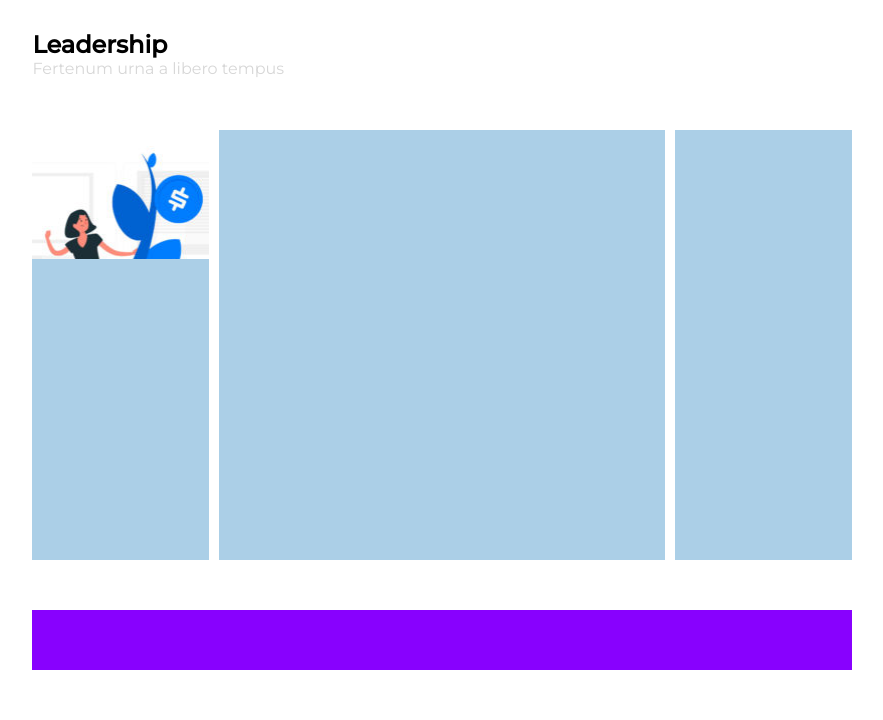
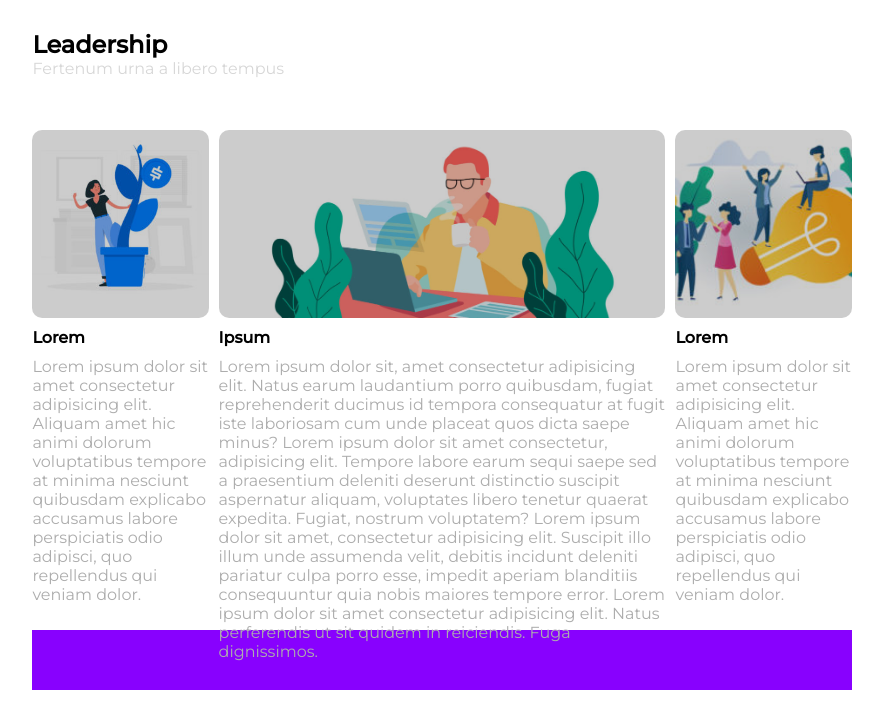
Before and after one commit to Francesco-Ostellari/htmlcss-wp, a plain HTML site: page index.html in a window 1280 px wide. Shown: the part 640-1360 px from the top of the page, without its empty margins (198-1081 px from the left). Drawn offline with Linux system fonts and the light colour scheme.

Commit message:
main-concluso

```diff
--- a/css/style.css
+++ b/css/style.css
@@ -101,24 +101,51 @@ h2 {
 .left-column,
 .right-column {
   width: 21.5%;
-  height: 430px;
-  background: #ABCFE7;
+  height: 470px;
   margin: 20px 0 20px 0;
 }
-.img {
-  background-image: url(../img/img-1.jpg);
-  background-repeat: no-repeat;
-  background-position: top;
-  height: 30%;
-}
+
 .centre-column {
   width: calc(57% - 20px);
-  height: 430px;
-  background: #ABCFE7;
+  height: 470px;
   margin: 20px 10px;
+
 }
 
+.img {
+  height: 40%;
+  background-size:cover;
+  background-repeat: no-repeat;
+  background-position: center;
+  border-radius: 10px;
 
+}
+
+#img-left {
+  background-image: url(../img/img-1.jpg);
+}
+#img-centre {
+  background-image: url(../img/banner-2.jpg);
+}
+#img-right {
+  background-image: url(../img/img-3.jpg);
+}
+
+.background {
+  height: 100%;
+  background-color: rgba(0, 0, 0, 0.2);
+  border-radius: 10px;
+}
+
+.column-title {
+  font-weight: bold;
+  margin-bottom: 10px;
+  margin-top: 10px;
+}
+
+.paragraph {
+  color: #ADADAD;
+}
 [class*="-column"] {
    float: left;
 }
@@ -129,7 +156,7 @@ h2 {
 .footer {
   width: 80%;
   height: 60px;
-  margin: 30px auto 30px;
+  margin: 10px auto 30px;
   background: #8801FE;
 }
 /* end layout footer */
--- a/index.html
+++ b/index.html
@@ -54,13 +54,28 @@
       </div>
       <!-- left-column -->
       <div class="left-column">
-        <div class="img"></div>
-        <div class="background"></div>
+        <div id="img-left" class="img">
+          <div class="background"></div>
+        </div>
+        <div class="column-title">Lorem</div>
+        <p class="paragraph">Lorem ipsum dolor sit amet consectetur adipisicing elit. Aliquam amet hic animi dolorum voluptatibus tempore at minima nesciunt quibusdam explicabo accusamus labore perspiciatis odio adipisci, quo repellendus qui veniam dolor.</p>
       </div>
       <!-- centre-column -->
-      <div class="centre-column"></div>
+      <div class="centre-column">
+        <div id="img-centre" class="img">
+          <div class="background"></div>
+        </div>
+        <div class="column-title">Ipsum</div>
+        <p class="paragraph">Lorem ipsum dolor sit, amet consectetur adipisicing elit. Natus earum laudantium porro quibusdam, fugiat reprehenderit ducimus id tempora consequatur at fugit iste laboriosam cum unde placeat quos dicta saepe minus? Lorem ipsum dolor sit amet consectetur, adipisicing elit. Tempore labore earum sequi saepe sed a praesentium deleniti deserunt distinctio suscipit aspernatur aliquam, voluptates libero tenetur quaerat expedita. Fugiat, nostrum voluptatem? Lorem ipsum dolor sit amet, consectetur adipisicing elit. Suscipit illo illum unde assumenda velit, debitis incidunt deleniti pariatur culpa porro esse, impedit aperiam blanditiis consequuntur quia nobis maiores tempore error. Lorem ipsum dolor sit amet consectetur adipisicing elit. Natus perferendis ut sit quidem in reiciendis. Fuga dignissimos.</p>
+      </div>
       <!-- right-column -->
-      <div class="right-column"></div>
+      <div class="right-column">
+        <div id="img-right" class="img">
+          <div class="background"></div>
+        </div>
+        <div class="column-title">Lorem</div>
+        <p class="paragraph">Lorem ipsum dolor sit amet consectetur adipisicing elit. Aliquam amet hic animi dolorum voluptatibus tempore at minima nesciunt quibusdam explicabo accusamus labore perspiciatis odio adipisci, quo repellendus qui veniam dolor.</p>
+      </div>
     </main>
     <!-- /main -->
 
```
